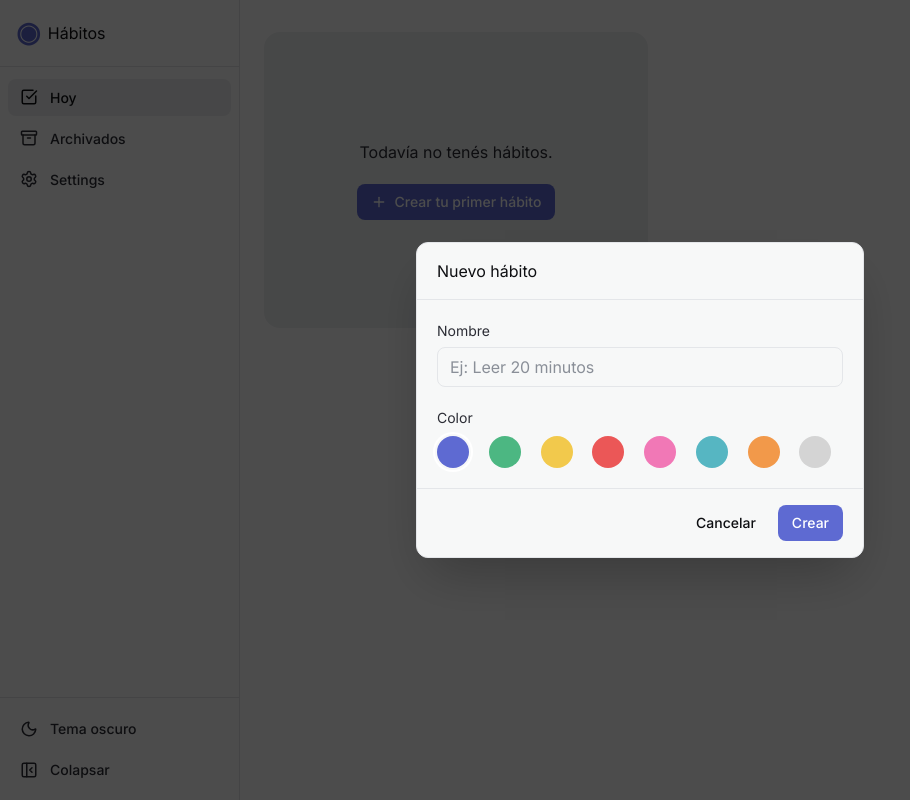
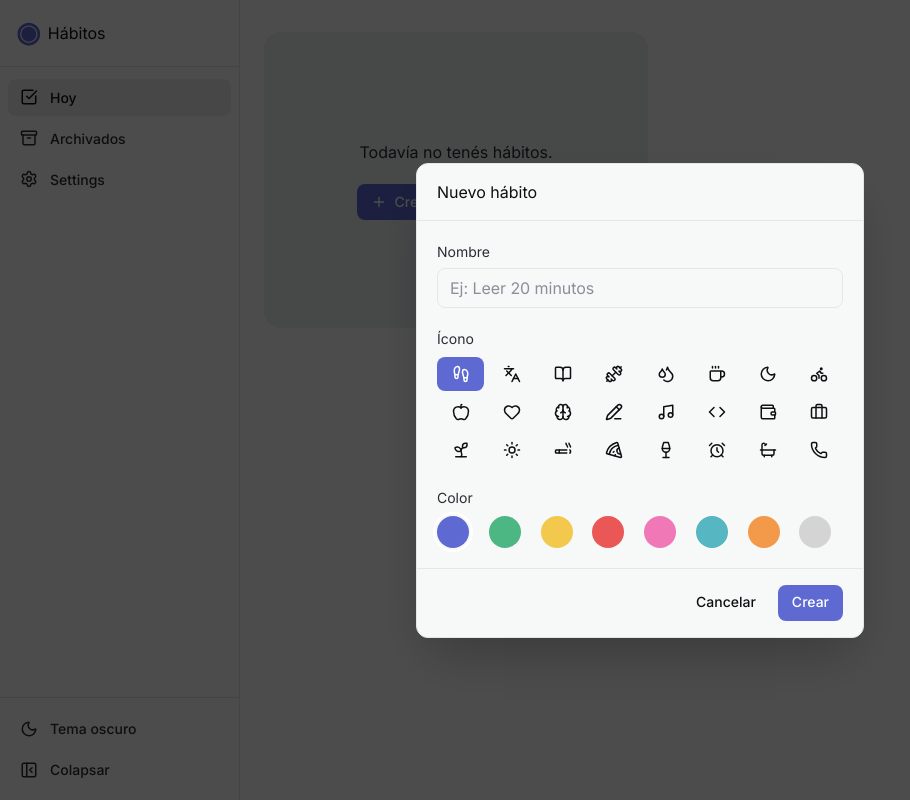
Before and after one commit to ManuCaneva/Habitos, a Vue app: page / in a window 1280 px wide. Both pictures are taken after a click on the button "Crear tu primer hábito". Shown: the whole page, without its empty margins (0-910 px from the left). Built offline with nearby package versions, Linux system fonts and the light colour scheme.

Commit message:
feat(habits): add icon picker to HabitFormModal

```diff
--- a/src/components/habits/HabitFormModal.vue
+++ b/src/components/habits/HabitFormModal.vue
@@ -3,6 +3,7 @@ import { computed, ref, watch } from "vue";
 import { useUiStore } from "@/stores/ui";
 import { useHabitsStore } from "@/stores/habits";
 import { HABIT_COLORS, DEFAULT_HABIT_COLOR } from "@/lib/habitColors";
+import { HABIT_ICONS, DEFAULT_HABIT_ICON } from "@/lib/icons";
 import Modal from "@/components/ui/Modal.vue";
 import Input from "@/components/ui/Input.vue";
 import Button from "@/components/ui/Button.vue";
@@ -20,6 +21,7 @@ const isEdit = computed(() => editing.value !== null);
 
 const name = ref("");
 const color = ref<string>(DEFAULT_HABIT_COLOR);
+const icon = ref<string>(DEFAULT_HABIT_ICON);
 const error = ref<string | null>(null);
 const saving = ref(false);
 
@@ -30,9 +32,11 @@ watch(
       if (editing.value) {
         name.value = editing.value.name;
         color.value = editing.value.color;
+        icon.value = editing.value.icon ?? DEFAULT_HABIT_ICON;
       } else {
         name.value = "";
         color.value = DEFAULT_HABIT_COLOR;
+        icon.value = DEFAULT_HABIT_ICON;
       }
       error.value = null;
     }
@@ -53,11 +57,13 @@ async function handleSubmit(e: Event) {
       await habits.updateHabit(editing.value.id, {
         name: trimmed,
         color: color.value,
+        icon: icon.value,
       });
     } else {
       await habits.createHabit({
         name: trimmed,
         color: color.value,
+        icon: icon.value,
         frequency: { type: "daily", target_per_period: 1 },
       });
     }
@@ -88,6 +94,30 @@ async function handleSubmit(e: Event) {
           maxlength="100"
           required
         />
+
+        <div class="flex flex-col gap-2">
+          <Text variant="body-sm" color="muted">Ícono</Text>
+          <div class="grid grid-cols-8 gap-1">
+            <button
+              v-for="i in HABIT_ICONS"
+              :key="i.value"
+              data-testid="icon-option"
+              type="button"
+              :title="i.name"
+              :aria-label="i.name"
+              :aria-pressed="icon === i.value"
+              :class="[
+                'p-2 rounded-md flex items-center justify-center',
+                icon === i.value
+                  ? 'selected bg-primary text-white'
+                  : 'bg-surface-1 text-ink',
+              ]"
+              @click="icon = i.value"
+            >
+              <component :is="i.icon" :size="18" />
+            </button>
+          </div>
+        </div>
 
         <div class="flex flex-col gap-2">
           <Text variant="body-sm" color="muted">Color</Text>
```
Also changed, not shown: 1 other file (tests, documents, lock files or other folders).
